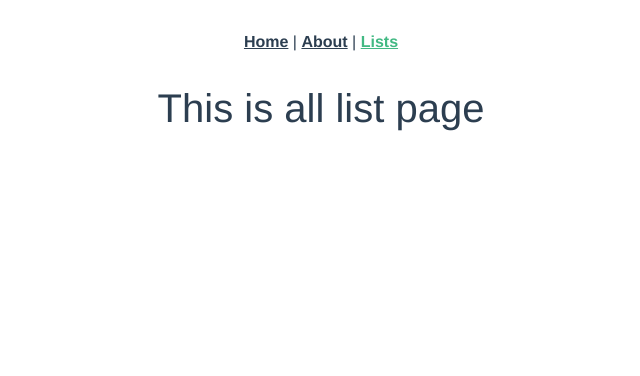
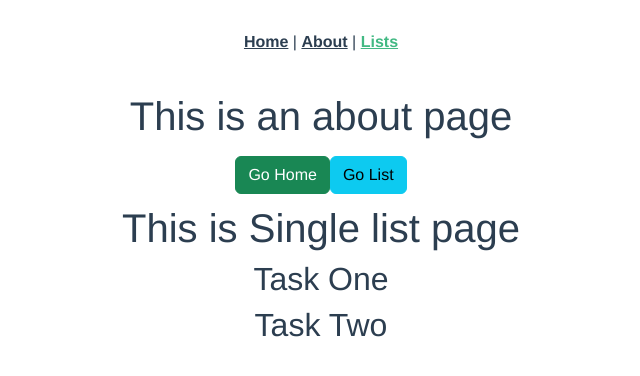
Before and after one commit to hsuhsu000/Vue-Exercise, a Vue app in the folder vue_x_2_3_test/: page /allList in a window 1280 px wide. Shown: the top 376 px of the page, without its empty margins (319-959 px from the left). Built offline with nearby package versions, Linux system fonts and the light colour scheme.

Commit message:
testing component,url,params finish

```diff
--- a/vue_x_2_3_test/src/router/index.ts
+++ b/vue_x_2_3_test/src/router/index.ts
@@ -1,6 +1,7 @@
 import { createRouter, createWebHistory, RouteRecordRaw } from "vue-router";
 import HomeView from "../views/HomeView.vue";
 import AllListPage from "../views/myList/AllList.vue";
+import errorPage from "../views/myList/404_page.vue";
 const routes: Array<RouteRecordRaw> = [
   {
     path: "/",
@@ -8,7 +9,7 @@ const routes: Array<RouteRecordRaw> = [
     component: HomeView,
   },
   {
-    path: "/about",
+    path: "/about/:x/:y",
     name: "about",
     component: () => import("../views/AboutView.vue"),
   },
@@ -16,6 +17,11 @@ const routes: Array<RouteRecordRaw> = [
     path: "/allList",
     name: "allList",
     component: AllListPage,
+  },
+  {
+    path: "/:pathMatch(.*)*",
+    name: "errorPage",
+    component: errorPage,
   },
 ];
 
--- a/vue_x_2_3_test/src/views/AboutView.vue
+++ b/vue_x_2_3_test/src/views/AboutView.vue
@@ -1,5 +1,23 @@
 <template>
   <div class="about">
     <h1>This is an about page</h1>
+    <h3>{{ this.$route.params.x }}</h3>
+    <h3>{{ this.$route.params.y }}</h3>
+    <button class="btn btn-success" @click="home()">Go Home</button>
+    <button class="btn btn-info" @click="list()">Go List</button>
   </div>
 </template>
+
+<script>
+export default {
+  name: "AboutView",
+  methods: {
+    home() {
+      this.$router.push("/");
+    },
+    list() {
+      this.$router.push({ name: "allList" });
+    },
+  },
+};
+</script>
--- /dev/null
+++ b/vue_x_2_3_test/src/views/myList/404_page.vue
@@ -0,0 +1,13 @@
+<template>
+  <div>
+    <h1 class="text-danger text-center">404 Page</h1>
+  </div>
+</template>
+
+<script>
+export default {
+  name: "404_page",
+};
+</script>
+
+<style></style>
--- a/vue_x_2_3_test/src/views/myList/AllList.vue
+++ b/vue_x_2_3_test/src/views/myList/AllList.vue
@@ -1,17 +1,17 @@
 <template>
   <div>
     <h1>{{ title }}</h1>
+    <h1><About></About></h1>
+    <h1><SingleListVue></SingleListVue></h1>
   </div>
 </template>
 
 <script>
+import About from "../AboutView.vue";
+import SingleListVue from "./SingleList.vue";
 export default {
   name: "AllList",
-  data() {
-    return {
-      title: "This is all list page",
-    };
-  },
+  components: { About, SingleListVue },
 };
 </script>
 
--- /dev/null
+++ b/vue_x_2_3_test/src/views/myList/SingleList.vue
@@ -0,0 +1,29 @@
+<template>
+  <div>
+    <h1>{{ title }}</h1>
+    <h2 v-for="(task, index) in tasks" :key="index">{{ task.name }}</h2>
+  </div>
+</template>
+
+<script>
+export default {
+  name: "AllList",
+  data() {
+    return {
+      title: "This is Single list page",
+      tasks: [
+        {
+          name: "Task One",
+          status: false,
+        },
+        {
+          name: "Task Two",
+          status: true,
+        },
+      ],
+    };
+  },
+};
+</script>
+
+<style></style>
```
